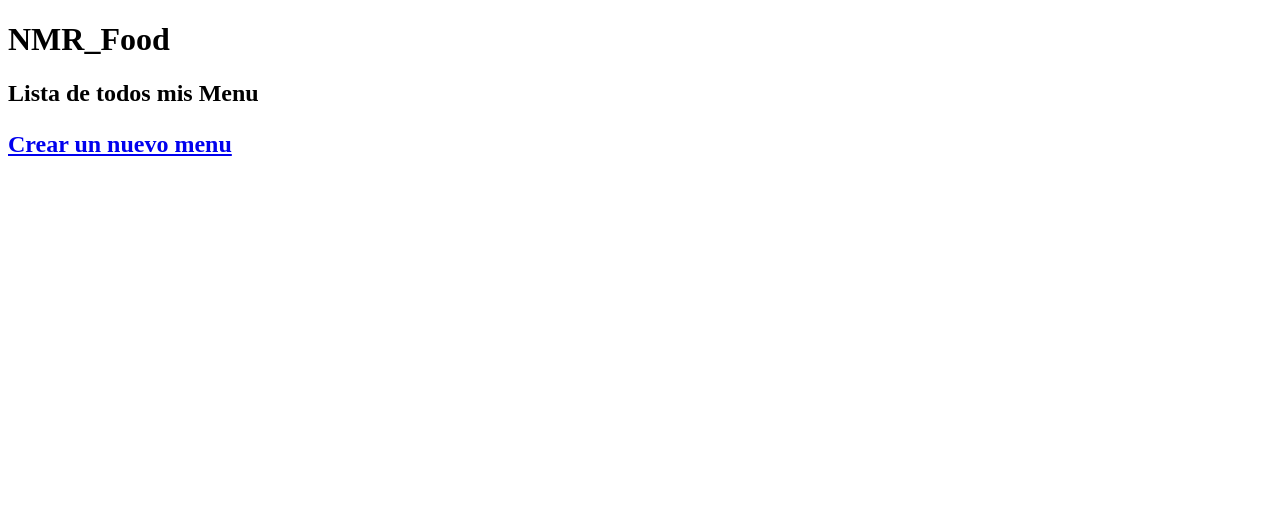
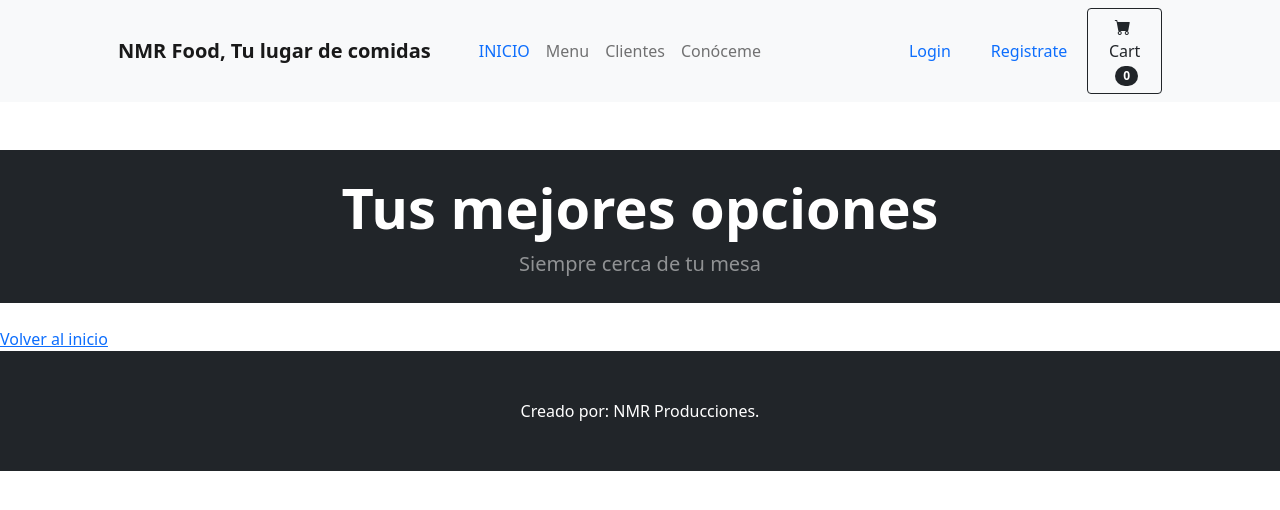
Before and after one commit to PatricioNoce/Proyecto_Grupo_5_NMR, a Django app: page /panel-menu/ in a window 1280 px wide. Shown: the top 510 px of the page. Run offline with Django 4.2, Linux system fonts and the light colour scheme; data that the repository does not hold is empty; some libraries are stand-ins or nearby versions.

Commit message:
agregue imagenes a pagina lista menu

```diff
--- a/NMR_Food/templates/NMR_Food/index.html
+++ b/NMR_Food/templates/NMR_Food/index.html
@@ -19,7 +19,7 @@
         <!-- Navigation-->
         <nav class="navbar navbar-expand-lg navbar-light bg-light">
             <div class="container px-4 px-lg-5">
-                <a class="navbar-brand" href="#!">NMR Food, Tu lugar de comidas</a>
+                <a class="navbar-brand" href="#!"><strong> NMR Food, Tu lugar de comidas</strong></a>
                 <button class="navbar-toggler" type="button" data-bs-toggle="collapse" data-bs-target="#navbarSupportedContent" aria-controls="navbarSupportedContent" aria-expanded="false" aria-label="Toggle navigation"><span class="navbar-toggler-icon"></span></button>
                 <div class="collapse navbar-collapse" id="navbarSupportedContent">
                     <ul class="navbar-nav me-auto mb-2 mb-lg-0 ms-lg-4">
@@ -78,10 +78,10 @@
                 </div>
             </div>
         </nav>
-            {% block content %}
+        {% block content %}
         <!-- Header-->
-        <header class="bg-dark py-5">
-            <div class="container px-4 px-lg-5 my-5">
+        <header class="bg-dark py-2">
+            <div class="container px-4 px-lg-5 my-3">
                 <div class="text-center text-white">
                     <h1 class="display-4 fw-bolder">NMR Food</h1>
                     <p class="lead fw-normal text-white-50 mb-0">No te preocupes por cocinar, del horno a tu mesa</p>
@@ -292,7 +292,7 @@
             </div>
         </section>
 
-            {% endblock %}
+        {% endblock %}
         <!-- Footer-->
         <footer class="py-5 bg-dark">
             <div class="container"><p class="m-0 text-center text-white">Creado por: NMR Producciones.</p></div>
--- a/NMR_Food/templates/NMR_Food/menu_list.html
+++ b/NMR_Food/templates/NMR_Food/menu_list.html
@@ -1,17 +1,47 @@
-{% extends 'NMR_Food/base.html' %}
-{% block titulo%} Lista de todos mis Menu {% endblock %}
 
-{% block contenido %}
 
-    <ul>
-    {% for menu in object_list %}
-        <li> Comida: {{menu.comida}}, Precio: {{menu.precio}}
-            <a href="{% url 'menu-delete' menu.id  %}">Borrar</a>
-            <a href="{% url 'menu-update' menu.id  %}">Actulizar</a>
-        </li>
-        {% endfor %}
-    </ul>
+   {% extends 'NMR_Food/index.html' %}
+   {% block titulo%} Lista de tus Menu favoritos {% endblock %}
 
-    <a href="{% url 'menu-create' %}">Crear un nuevo menu</a>
+{% block content %}
 
-    {% endblock %}
+
+
+
+
+   <br>
+   <br>
+
+<header class="bg-dark py-3">
+<div class="container px-2 px-lg-4 my-2">
+    <div class="text-center text-white">
+        <h1 class="display-4 fw-bolder">Tus mejores opciones</h1>
+        <p class="lead fw-normal text-white-50 mb-0">Siempre cerca de tu mesa</p>
+    </div>
+</div>
+</header>
+
+<br>
+<div class="container text-center">
+    <div class="row">
+            {% for menu in object_list %}
+            <div class="col-sm-6 align-items-center">
+                <div class="card-body">
+                <img src="https://www.pequerecetas.com/wp-content/uploads/2020/10/tacos-mexicanos-660x476.jpg.webp" class="" width="150px">
+                <br><strong>{{menu.comida}}, {{menu.precio}}</strong>
+
+                <br><button class="btn btn-outline-dark flex-shrink-0" type="button"><i class="bi-cart-fill me-1"></i>Comprar</button>
+                <br><a href="{% url 'menu-update' menu.id  %}"><i class="bi bi-pencil-fill"></i>Editar</a>
+                <br><a href="{% url 'menu-delete' menu.id  %}"><i class="bi bi-trash text-danger"></i>Eliminar</a>
+                <br>
+                <br>
+                <br>
+                <br>
+
+                </div>
+            </div>
+            {% endfor %}
+    </div>
+</div>
+<a href="{% url 'home' %}">Volver al inicio</a>
+{% endblock %}
```
